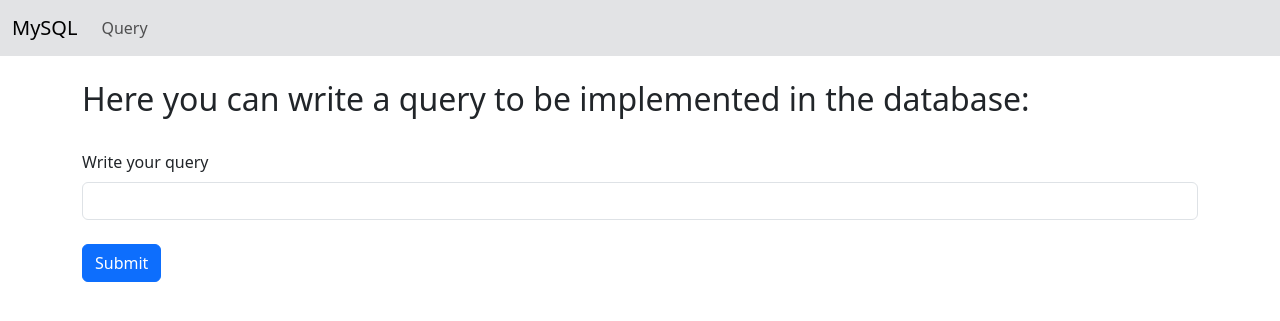
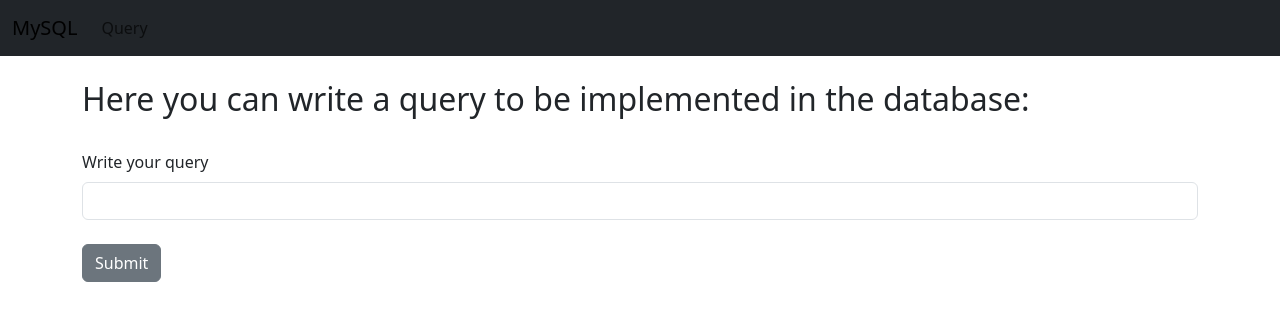
Before and after one commit to bugarin10/rd278-w6-MySQL, a Flask app: page /make_query in a window 1280 px wide. Shown: the top 321 px of the page. Run offline with Flask 3, Linux system fonts and the light colour scheme.

Commit message:
improving

```diff
--- a/project/src/templates/navbar.html
+++ b/project/src/templates/navbar.html
@@ -1,4 +1,4 @@
-<nav class="navbar navbar-expand-lg bg-secondary-subtle">
+<nav class="navbar navbar-expand-lg bg-dark">
   <div class="container-fluid">
     <a class="navbar-brand" href="{{url_for('index')}}">MySQL</a>
     <button class="navbar-toggler" type="button" data-bs-toggle="collapse" data-bs-target="#navbarSupportedContent" aria-controls="navbarSupportedContent" aria-expanded="false" aria-label="Toggle navigation">
--- a/project/src/templates/query.html
+++ b/project/src/templates/query.html
@@ -11,7 +11,7 @@
     {{form.query_by_user.label(class="form-label")}}
     {{form.query_by_user(class="form-control")}}
     <br/>
-    {{form.submit(class="btn btn-primary")}}
+    {{form.submit(class="btn btn-secondary")}}
 
 </form>
 
```
